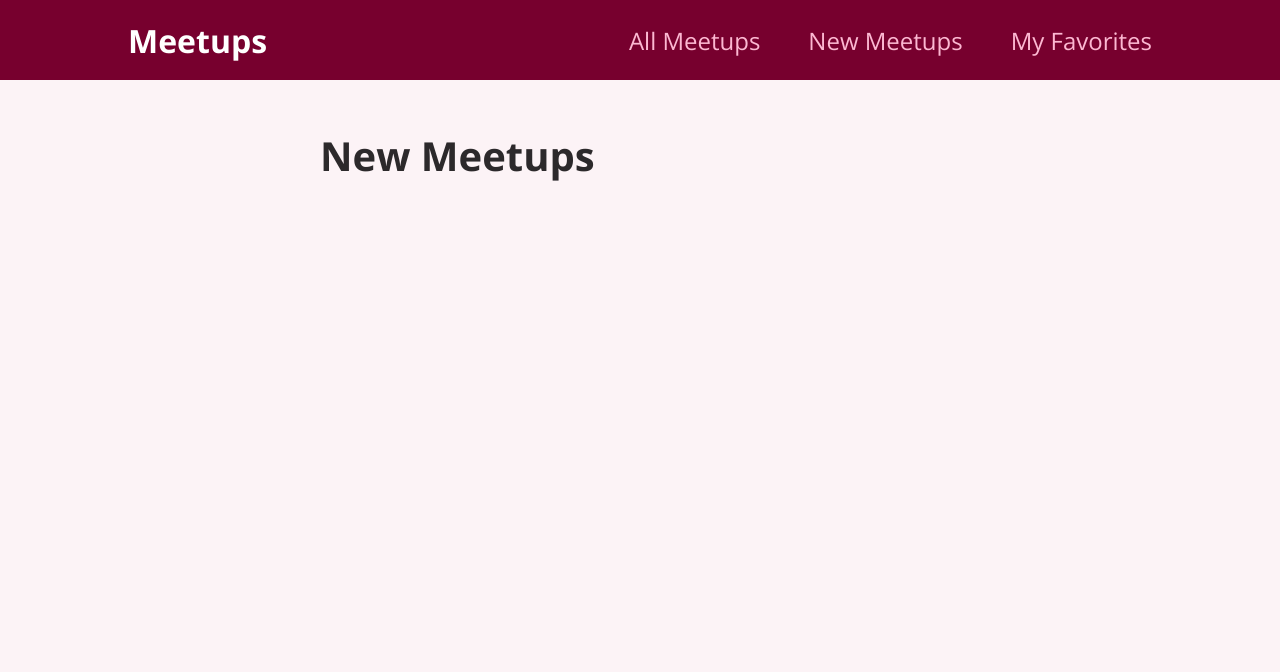
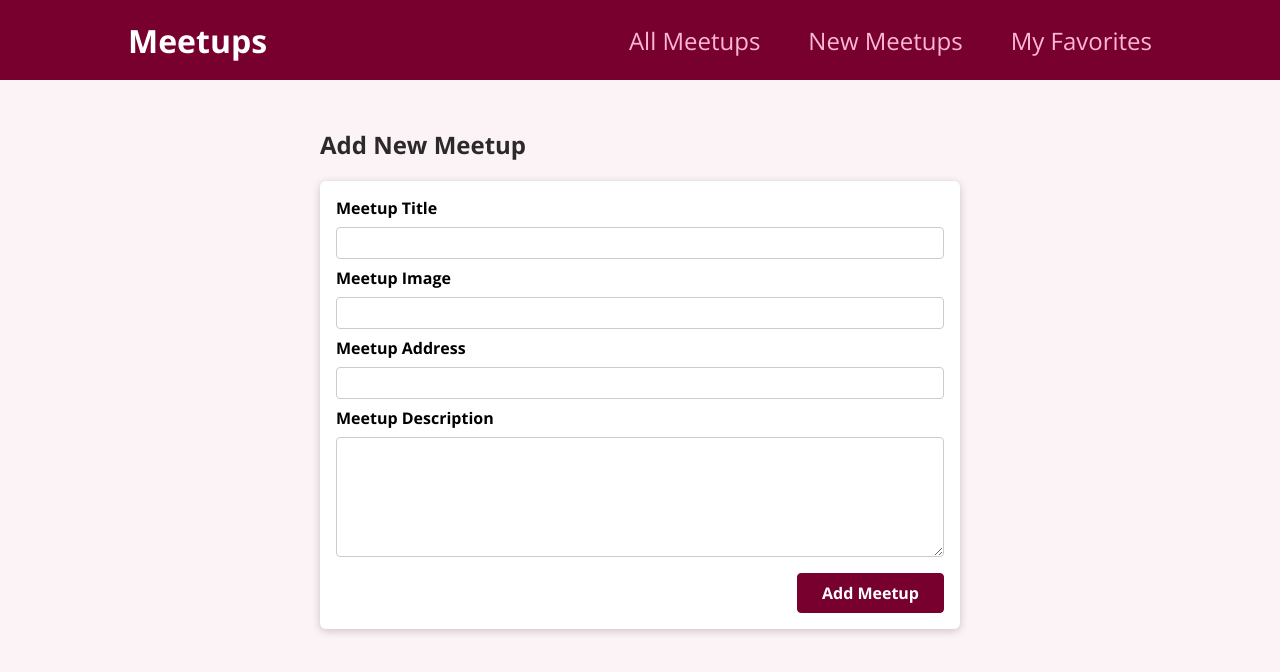
Before and after one commit to Kgaogel09/Meetup-App, a React (Create React App) app in the folder meetup-app/: page /new-meetups in a window 1280 px wide. Shown: the top 672 px of the page. Built offline with nearby package versions, Linux system fonts and the light colour scheme.

Commit message:
feat(pages):created new meetup form component

```diff
--- /dev/null
+++ b/meetup-app/src/components/meetups/MeetupForm.js
@@ -0,0 +1,32 @@
+import Card from "../ui/Card";
+import classes from "./MeetupForm.module.scss";
+
+function MeetupForm() {
+  return (
+    <Card>
+      <form className={classes.form}>
+        <div className={classes.control}>
+          <label htmlFor="title">Meetup Title</label>
+          <input type="text" required id="title" />
+        </div>
+        <div className={classes.control}>
+          <label htmlFor="image">Meetup Image</label>
+          <input type="url" required id="image" />
+        </div>
+        <div className={classes.control}>
+          <label htmlFor="address">Meetup Address</label>
+          <input type="text" required id="address" />
+        </div>
+        <div className={classes.control}>
+          <label htmlFor="description">Meetup Description</label>
+          <textarea rows="5" type="text" required id="description" />
+        </div>
+        <div className={classes.actions}>
+          <button>Add Meetup</button>
+        </div>
+      </form>
+    </Card>
+  );
+}
+
+export default MeetupForm;
--- /dev/null
+++ b/meetup-app/src/components/meetups/MeetupForm.module.scss
@@ -0,0 +1,45 @@
+.form {
+  padding: 1rem;
+}
+
+.control {
+  margin-bottom: 0.5rem;
+}
+
+.control label {
+  display: block;
+  font-weight: bold;
+  margin-bottom: 0.5rem;
+}
+
+.control input,
+.control textarea {
+  display: block;
+  font: inherit;
+  border-radius: 4px;
+  border: 1px solid #ccc;
+  padding: 0.25rem;
+  width: 100%;
+}
+
+.actions {
+  margin-top: 1rem;
+  text-align: right;
+}
+
+.actions button {
+  font: inherit;
+  cursor: pointer;
+  background-color: #77002e;
+  color: white;
+  padding: 0.5rem 1.5rem;
+  border: 1px solid #77002e;
+  border-radius: 4px;
+  font-weight: bold;
+}
+
+.actions button:hover,
+.actions button:active {
+  background-color: #a50e48;
+  border-color: #a50e48;
+}
--- a/meetup-app/src/pages/AllMeetups.js
+++ b/meetup-app/src/pages/AllMeetups.js
@@ -24,7 +24,7 @@ const DUMMY_DATA = [
 function AllMeetups() {
   return (
     <section>
-      <h1>All Meetups</h1>
+      <h2>All Meetups</h2>
       <MeetupList meetups={DUMMY_DATA} />
     </section>
   );
--- a/meetup-app/src/pages/Favorites.js
+++ b/meetup-app/src/pages/Favorites.js
@@ -1,7 +1,7 @@
 function Favorites() {
   return (
     <section>
-      <h1>Favorites</h1>
+      <h2>Favorites</h2>
     </section>
   );
 }
--- a/meetup-app/src/pages/NewMeetups.js
+++ b/meetup-app/src/pages/NewMeetups.js
@@ -1,7 +1,10 @@
+import MeetupForm from "../components/meetups/MeetupForm";
+
 function NewMeetups() {
   return (
     <section>
-      <h1>New Meetups</h1>
+      <h2>Add New Meetup</h2>
+      <MeetupForm />
     </section>
   );
 }
```
